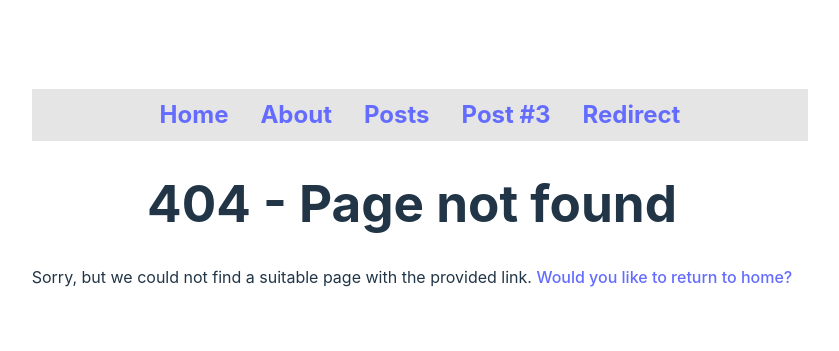
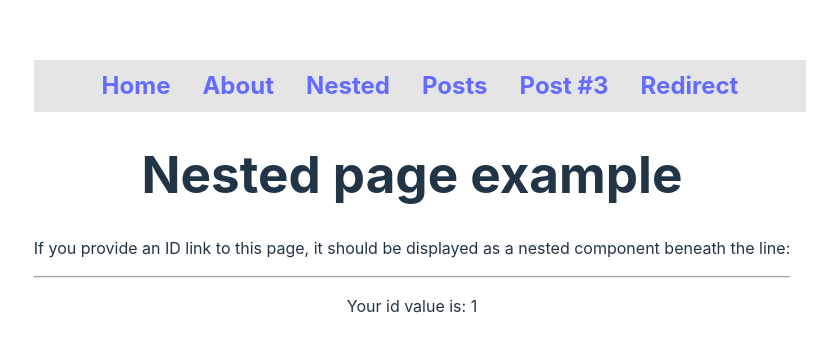
Before and after one commit to aruangalves/reactRouterDomV6_learn, a React (Vite) app: page /nested/1 in a window 1280 px wide. Before the commit this address had no page. Shown: the part 203-554 px from the top of the page, without its empty margins (228-1067 px from the left). Built offline with nearby package versions, Linux system fonts and the light colour scheme.

Commit message:
Nested routes and <Outlet /> element

```diff
--- a/src/components/Menu/index.tsx
+++ b/src/components/Menu/index.tsx
@@ -6,6 +6,7 @@ export const Menu = () => {
     <nav id="main-menu">
       <Link to="/">Home</Link>
       <Link to="/about">About</Link>
+      <Link to="/nested">Nested</Link>
       <Link to="/posts">Posts</Link>
       <Link to="/posts/3">Post #3</Link>
       <Link to="/redirect">Redirect</Link>
--- /dev/null
+++ b/src/components/Nested/NestedContent/index.tsx
@@ -0,0 +1,9 @@
+import { useParams } from "react-router-dom";
+
+export const NestedContent = () =>{
+  const { id } = useParams();
+
+  return (<div>
+    <p>Your id value is: {id}</p>
+  </div>);
+}
--- /dev/null
+++ b/src/components/Nested/index.tsx
@@ -0,0 +1,11 @@
+import { Outlet } from "react-router-dom";
+
+export const Nested = () => {
+  return (<div>
+    <h1>Nested page example</h1>
+    <p>If you provide an ID link to this page, it should be displayed as a nested component beneath the line:</p>
+    <hr />
+    <Outlet />
+
+  </div>);
+}
--- a/src/main.tsx
+++ b/src/main.tsx
@@ -9,6 +9,8 @@ import { Menu } from './components/Menu/index.tsx'
 import { Post } from './components/Post/index.tsx'
 import { Redirect } from './components/Redirect/index.tsx'
 import { NotFound } from './components/NotFound/index.tsx'
+import { Nested } from './components/Nested/index.tsx'
+import { NestedContent } from './components/Nested/NestedContent/index.tsx'
 
 ReactDOM.createRoot(document.getElementById('root')!).render(
   <React.StrictMode>
@@ -16,6 +18,9 @@ ReactDOM.createRoot(document.getElementById('root')!).render(
       <Menu />
       <Routes>
         <Route path="/about" element={<About />} />
+        <Route path="/nested" element={<Nested />}>
+          <Route path=":id" element={<NestedContent />} />
+        </Route>
         <Route path="/posts/:id" element={<Post />} />
         <Route path="/posts" element={<Post />} />
         <Route path="/redirect" element={<Redirect />} />
```
